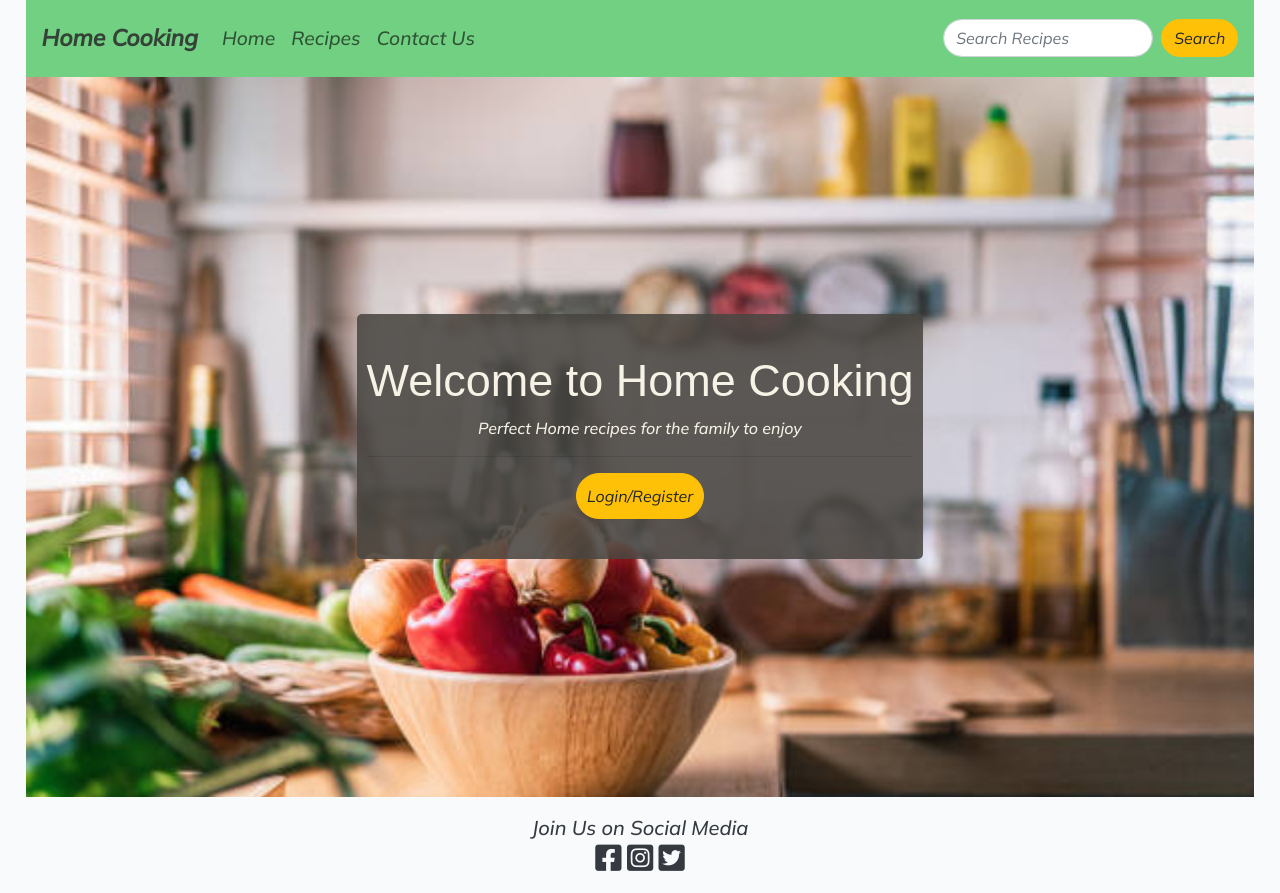
After one commit to KarlMoran/Home_Cooking_PP4, a Django app: template templates/index.html in a window 1280 px wide. The commit adds this page. Run offline with Django 3.2, Linux system fonts and the light colour scheme; the template is opened without the code that fills it, so the values that code supplies are empty; some libraries are stand-ins or nearby versions.

Commit message:
Added a search bar, having issues with hero image

```diff
--- a/static/css/style.css
+++ b/static/css/style.css
@@ -52,9 +52,33 @@ i{
 /* HERO IMAGE */
 
 .hero-image{
-    background: url('../images/background-kitchen.jpg') no-repeat top left fixed;
+    background: url('../images/background-kitchen.jpg') no-repeat center center fixed;
     background-size: cover;
     height: 90vh;
+    display: flex;
+    justify-content: center;
+    align-items: center;
+    position: relative;
+}
+
+/* LOGIN/REGISTER BTN AND TITLE */
+
+.col-title{
+    padding: 40px 10px;
+    background-color: rgb(73 69 65 / 87%);
+    margin-left: 10px;
+    margin-right: 10px;
+    border-radius: 5px;
+    color: #f6f2e6;
+}
+
+.title{
+    font-size: 45px;
+    font-family: 'Patrick Hand', sans-serif;
+}
+
+.btn-home-page{
+    padding: 10px;
 }
 
 /* 700px and up */
@@ -66,17 +90,8 @@ i{
     }
 
     .navbar{
-        padding: 1.5rem;
+        font-size: 1.2rem;
+        padding: 1rem;
     }
 
-    .navbar-brand{
-        font-size: 26px;
-        font-weight: 600;
-    }
-
-
-    .hero-image{
-        background: url('../images/background-kitchen.jpg') no-repeat top center fixed;
-        background-size: cover;
-        height: 90vh;
-    }
+}
--- a/templates/base.html
+++ b/templates/base.html
@@ -30,7 +30,7 @@
 <body>
 
 <!--NAVBAR-->
-  <nav class="navbar navbar-expand-lg navbar-light" style="background-color: rgb(252, 230, 203);">
+  <nav class="navbar navbar-expand-lg navbar-light" style="background-color: rgb(114, 208, 130);">
     <a class="navbar-brand font-italic" href="{% url 'home' %}">Home Cooking</a>
     <button class="navbar-toggler" type="button" data-toggle="collapse" data-target="#navbarSupportedContent" aria-controls="navbarSupportedContent" aria-expanded="false" aria-label="Toggle navigation">
       <span class="navbar-toggler-icon"></span>
@@ -39,13 +39,21 @@
     <div class="collapse navbar-collapse" id="navbarSupportedContent">
       <ul class="navbar-nav mr-auto">
         <li class="nav-item">
-            <a class="nav-link" href="#">Recipes</a>
+            <a class="nav-link" href="{% url 'home' %}">Home <span class="sr-only">(current)</span></a>
+          </li>
+        <li class="nav-item">
+            <a class="nav-link" href="{% url 'all_recipes' %}">Recipes</a>
           </li>
           <li class="nav-item">
             <a class="nav-link" href="#">Contact Us</a>
           </li>
-      </ul>
-      <form class="form-inline my-2 my-lg-0">
+        </ul>
+        <form class="form-inline my-2 my-lg-0">
+          <input class="form-control mr-sm-2" type="search" placeholder="Search Recipes" aria-label="Search">
+          <button class="btn btn-warning my-2 my-sm-0" type="submit">Search</button>
+        </form>
+      </div>
+    </nav>
 
         {% block content %}
         <!-- Content Goes here -->
@@ -57,13 +65,18 @@
           <p class="m-0 text-center text-dark">
               <i class="fab fa-facebook-square ms-3" target="blank"></i>
               <i class="fab fa-instagram-square ms-3" target="blank"></i>
+              <i class="fab fa-twitter-square ms-3" target="blank"></i>
 
         </footer>
-        <!--FOOTER END-->
+
+
         <!--BOOTSTRAP-->
         <script src="https://code.jquery.com/jquery-3.5.1.slim.min.js" integrity="sha384-DfXdz2htPH0lsSSs5nCTpuj/zy4C+OGpamoFVy38MVBnE+IbbVYUew+OrCXaRkfj" crossorigin="anonymous"></script>
         <script src="https://cdn.jsdelivr.net/npm/popper.js@1.16.1/dist/umd/popper.min.js" integrity="sha384-9/reFTGAW83EW2RDu2S0VKaIzap3H66lZH81PoYlFhbGU+6BZp6G7niu735Sk7lN" crossorigin="anonymous"></script>
         <script src="https://cdn.jsdelivr.net/npm/bootstrap@4.5.3/dist/js/bootstrap.min.js" integrity="sha384-w1Q4orYjBQndcko6MimVbzY0tgp4pWB4lZ7lr30WKz0vr/aWKhXdBNmNb5D92v7s" crossorigin="anonymous"></script>
+
         <script src="../static/js/scripts.js"></script>
-        </body>
-        </html>
+
+</body>
+
+</html>
--- /dev/null
+++ b/templates/index.html
@@ -0,0 +1,29 @@
+{% extends "base.html" %}
+
+{% block content %}
+<section>
+    <div class="container-fluid hero-image">
+        <div class="row">
+            <div class="col col-title text-center">
+                    <h1 class="text-center title"> Welcome to Home Cooking</h1>
+                    <p class="display-6"> Perfect Home recipes for the family to enjoy </p>
+                    <hr>
+                    <button class="btn btn-warning btn-home-page">Login/Register</button>
+            </div>
+        </div>
+    </div>
+</section>
+
+<section>
+    <!-- RECENTLY ADDED RECIPES -->
+</section>
+
+<section>
+    <!-- EXPLORE -->
+</section>
+
+<section>
+    <!-- CONTACT US -->
+</section>
+
+{%endblock%}
```
Also changed, not shown: static/images/board.jpg (added).
